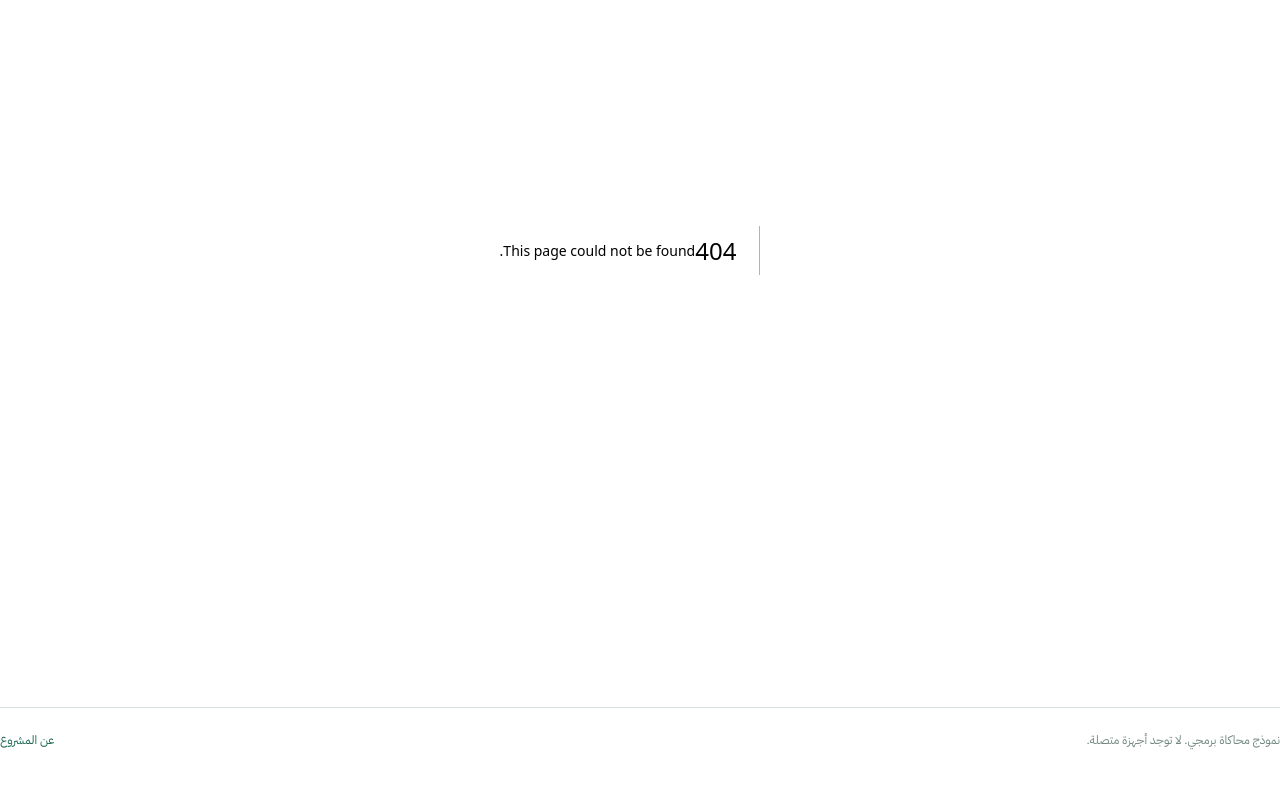
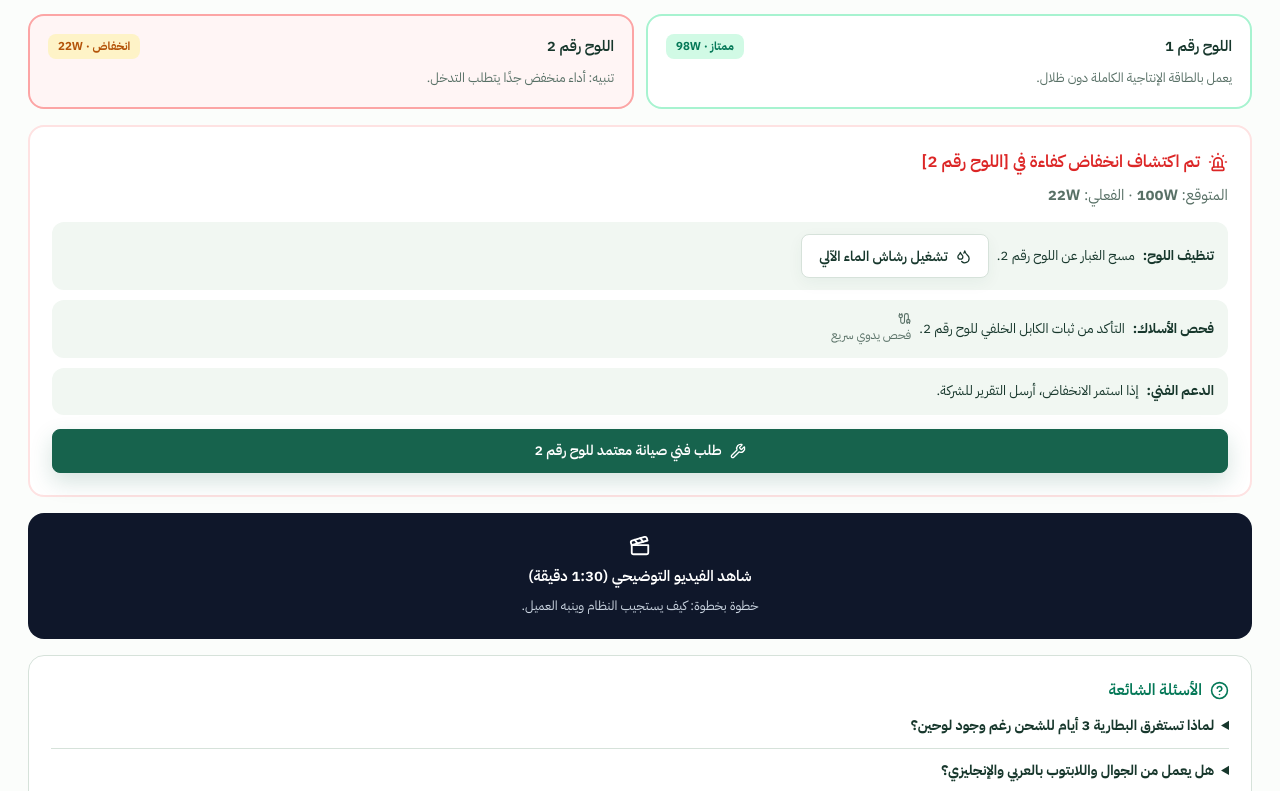
Before and after one commit to mur99k/shamsi-smart, a Next.js app: page /alerts in a window 1280 px wide. Before the commit this address had no page. Shown: the part 269-1060 px from the top of the page. Built offline with nearby package versions, Linux system fonts and the light colour scheme.

Commit message:
feat(alerts): live diagnostics page with panel cards, steps, FAQ

```diff
--- /dev/null
+++ b/src/app/alerts/page.tsx
@@ -0,0 +1,51 @@
+"use client";
+
+import { useState } from "react";
+import { Siren, Droplets, Cable, Wrench, CircleHelp, Clapperboard } from "lucide-react";
+import { useSolar } from "@/components/dashboard/SolarProvider";
+
+export default function AlertsPage() {
+  const { lang } = useSolar();
+  const ar = lang === "ar";
+  const [sprinkle, setSprinkle] = useState(false);
+  const [tech, setTech] = useState(false);
+
+  return <>
+    <div className="page-heading"><div><h1>{ar ? "نظام التشخيص والتنبيهات الذكية" : "Smart Fault Diagnostics & Alerts"}</h1><p>{ar ? "طبلون تحكم مبسط — هل النظام يعمل بكفاءة؟ وأين المشكلة؟" : "A simple dashboard — is the system healthy, and where is the fault?"}</p></div><span className="badge">🔋 SolarWise</span></div>
+
+    <div className="alert-alexa"><span aria-hidden="true">🎙️</span>{ar ? "جاهز للربط الصوتي مستقبلًا مع Alexa — «أليكسا، كيف حالة الطاقة الشمسية؟»" : "Voice-ready for future Alexa link — “Alexa, how is my solar doing?”"}</div>
+
+    <div className="alert-grid">
+      <article className="alert-card ok">
+        <h2>{ar ? "اللوح رقم 1" : "Panel 1"} <span className="alert-tag ok" dir="ltr">98W · {ar ? "ممتاز" : "Excellent"}</span></h2>
+        <p>{ar ? "يعمل بالطاقة الإنتاجية الكاملة دون ظلال." : "Running at full output with no shading."}</p>
+      </article>
+      <article className="alert-card error">
+        <h2>{ar ? "اللوح رقم 2" : "Panel 2"} <span className="alert-tag warn" dir="ltr">22W · {ar ? "انخفاض" : "Low"}</span></h2>
+        <p>{ar ? "تنبيه: أداء منخفض جدًا يتطلب التدخل." : "Alert: very low output, action needed."}</p>
+      </article>
+    </div>
+
+    <section className="alert-diagnostic">
+      <h2><Siren size={20} aria-hidden="true" />{ar ? "تم اكتشاف انخفاض كفاءة في [اللوح رقم 2]" : "Efficiency drop detected in [Panel 2]"}</h2>
+      <p className="muted">{ar ? "المتوقع" : "Expected"}: <b dir="ltr">100W</b> · {ar ? "الفعلي" : "Actual"}: <b dir="ltr">22W</b></p>
+      <ol>
+        <li><b>{ar ? "تنظيف اللوح:" : "Clean the panel:"}</b> {ar ? "مسح الغبار عن اللوح رقم 2." : "Wipe dust off panel 2."} <button className="button" onClick={() => { setSprinkle(true); setTech(false); }}><Droplets size={15} />{ar ? "تشغيل رشاش الماء الآلي" : "Run auto sprinklers"}</button></li>
+        <li><b>{ar ? "فحص الأسلاك:" : "Check wiring:"}</b> {ar ? "التأكد من ثبات الكابل الخلفي للوح رقم 2." : "Make sure panel 2 rear cable is firm."} <span className="small muted"><Cable size={13} /> {ar ? "فحص يدوي سريع" : "Quick manual check"}</span></li>
+        <li><b>{ar ? "الدعم الفني:" : "Technician:"}</b> {ar ? "إذا استمر الانخفاض، أرسل التقرير للشركة." : "If it persists, send the report to the vendor."}</li>
+      </ol>
+      {sprinkle && <p role="status" className="alert-status">{ar ? "جاري تشغيل رشاش الماء الآلي لتنظيف اللوح رقم 2..." : "Running auto sprinklers for panel 2..."}</p>}
+      <button className="button primary" onClick={() => { setTech(true); setSprinkle(false); }}><Wrench size={16} />{ar ? "طلب فني صيانة معتمد للوح رقم 2" : "Request a certified technician for panel 2"}</button>
+      {tech && <p role="status" className="alert-status">{ar ? "تم إرسال التقرير والتشخيص للفني المعتمد." : "Report sent to the certified technician."}</p>}
+    </section>
+
+    <section className="alert-video"><Clapperboard size={22} aria-hidden="true" /><h2>{ar ? "شاهد الفيديو التوضيحي (1:30 دقيقة)" : "Watch the explainer video (1:30)"}</h2><p>{ar ? "خطوة بخطوة: كيف يستجيب النظام وينبه العميل." : "Step by step: how the system responds and alerts you."}</p></section>
+
+    <section className="alert-faq">
+      <h2><CircleHelp size={19} aria-hidden="true" />{ar ? "الأسئلة الشائعة" : "Frequently asked questions"}</h2>
+      <details><summary>{ar ? "لماذا تستغرق البطارية 3 أيام للشحن رغم وجود لوحين؟" : "Why does the battery take 3 days to charge with two panels?"}</summary><p>{ar ? "قد يكون أحد الألواح متسخًا. يحدد النظام اللوح المعطوب فورًا بدل استدعاء فني للكشف على الكل." : "One panel may be dirty. The system pinpoints the faulty panel instead of a costly full inspection."}</p></details>
+      <details><summary>{ar ? "هل يعمل من الجوال واللابتوب بالعربي والإنجليزي؟" : "Does it work on mobile and laptop in Arabic and English?"}</summary><p>{ar ? "نعم، متجاوب بالكامل مع دعم اللغتين." : "Yes, fully responsive with both languages."}</p></details>
+      <details><summary>{ar ? "كيف يعمل الربط مع Alexa؟" : "How does the Alexa link work?"}</summary><p>{ar ? "معمارية جاهزة للربط المستقبلي عبر Alexa Skills API للاستعلام والتنبيه صوتيًا." : "Architecture ready for future Alexa Skills API voice queries and alerts."}</p></details>
+    </section>
+  </>;
+}
--- a/src/app/globals.css
+++ b/src/app/globals.css
@@ -3,6 +3,30 @@
 .gateway-actions { display: flex; flex-wrap: wrap; gap: 12px; margin-top: 24px; }
 .brand, .drawer-brand { display: inline-flex; align-items: center; gap: 10px; }
 .brand-logo { border-radius: 10px; }
+.alert-alexa { display: flex; align-items: center; gap: 8px; background: #e0f2fe; color: #0369a1; border: 1px solid #bae6fd; border-radius: 14px; padding: 10px 16px; font-size: 13px; font-weight: 700; margin-bottom: 16px; }
+.alert-grid { display: grid; grid-template-columns: repeat(auto-fit, minmax(220px, 1fr)); gap: 12px; margin-bottom: 16px; }
+.alert-card { border-radius: 16px; padding: 18px; background: #fff; border: 2px solid var(--border); }
+.alert-card.ok { border-color: #a7f3d0; }
+.alert-card.error { border-color: #fca5a5; background: #fff5f5; }
+.alert-card h2 { display: flex; align-items: center; justify-content: space-between; gap: 8px; font-size: 15px; margin-bottom: 8px; }
+.alert-card p { font-size: 13px; color: var(--muted); }
+.alert-tag { font-size: 11.5px; font-weight: 700; border-radius: 8px; padding: 4px 10px; white-space: nowrap; }
+.alert-tag.ok { background: #d1fae5; color: #047857; }
+.alert-tag.warn { background: #fef3c7; color: #b45309; }
+.alert-diagnostic { border-radius: 16px; padding: 22px; background: #fff; border: 2px solid #fee2e2; margin-bottom: 16px; }
+.alert-diagnostic h2 { display: flex; align-items: center; gap: 8px; color: #dc2626; font-size: 17px; margin-bottom: 8px; }
+.alert-diagnostic ol { display: grid; gap: 10px; margin: 14px 0; padding: 0; list-style: none; }
+.alert-diagnostic ol li { display: flex; flex-wrap: wrap; align-items: center; gap: 8px; background: var(--surface); border-radius: 12px; padding: 12px 14px; font-size: 13.5px; }
+.alert-status { border-radius: 10px; padding: 10px 14px; background: #e2f2e7; color: #205c3e; font-size: 13px; font-weight: 600; margin: 10px 0; }
+.alert-diagnostic .button.primary { width: 100%; justify-content: center; }
+.alert-video { border-radius: 16px; padding: 22px; background: #0f172a; color: #fff; text-align: center; display: grid; gap: 8px; justify-items: center; margin-bottom: 16px; }
+.alert-video h2 { font-size: 15px; }
+.alert-video p { font-size: 13px; color: #cbd5e1; }
+.alert-faq { border-radius: 16px; padding: 22px; background: #fff; border: 1px solid var(--border); }
+.alert-faq h2 { display: flex; align-items: center; gap: 8px; color: #047857; font-size: 16px; margin-bottom: 12px; }
+.alert-faq details { border-bottom: 1px solid var(--border); padding-bottom: 10px; margin-bottom: 10px; }
+.alert-faq summary { font-weight: 700; cursor: pointer; font-size: 14px; }
+.alert-faq details p { font-size: 13px; color: var(--muted); margin-top: 6px; }
 .hero-logo { border-radius: 20px; max-width: min(300px, 80%); height: auto; margin-bottom: 14px; }
 .gateway-concept { margin: 0; padding: 36px; background: var(--surface); border-radius: 18px; }
 .concept-path { display: flex; align-items: center; justify-content: center; max-width: 720px; margin: 0 auto 28px; color: var(--accent); }
--- a/src/components/dashboard/AppShell.tsx
+++ b/src/components/dashboard/AppShell.tsx
@@ -4,7 +4,7 @@ import Link from "next/link";
 import Image from "next/image";
 import { usePathname } from "next/navigation";
 import { useRef, useState } from "react";
-import { Menu, X, Cable, House, LayoutDashboard, SlidersHorizontal, MessagesSquare, ClipboardCheck, FileText, Cpu, Globe } from "lucide-react";
+import { Menu, X, Cable, House, LayoutDashboard, SlidersHorizontal, MessagesSquare, ClipboardCheck, FileText, Cpu, Globe, Siren } from "lucide-react";
 import { useSolar } from "./SolarProvider";
 
 const routes = [
@@ -13,6 +13,7 @@ const routes = [
   ["/simulator", "Simulator", "المحاكي", SlidersHorizontal],
   ["/assistant", "Assistant", "المساعد", MessagesSquare],
   ["/evaluation", "Evaluation", "التقييم", ClipboardCheck],
+  ["/alerts", "Alerts", "التنبيهات", Siren],
   ["/project", "Project", "المشروع", FileText],
   ["/hardware", "Hardware", "الأجهزة والمكونات", Cpu],
 ] as const;
```
